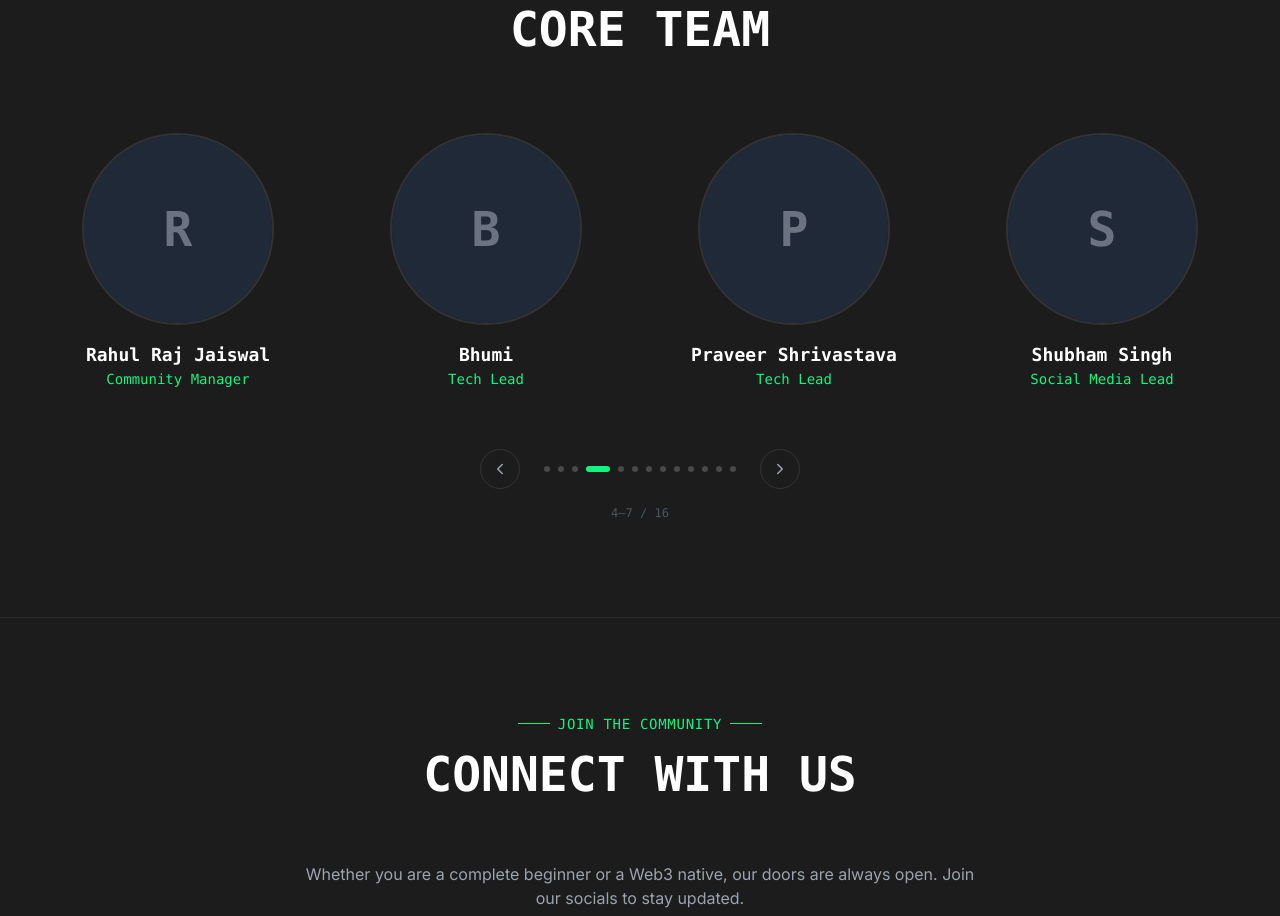
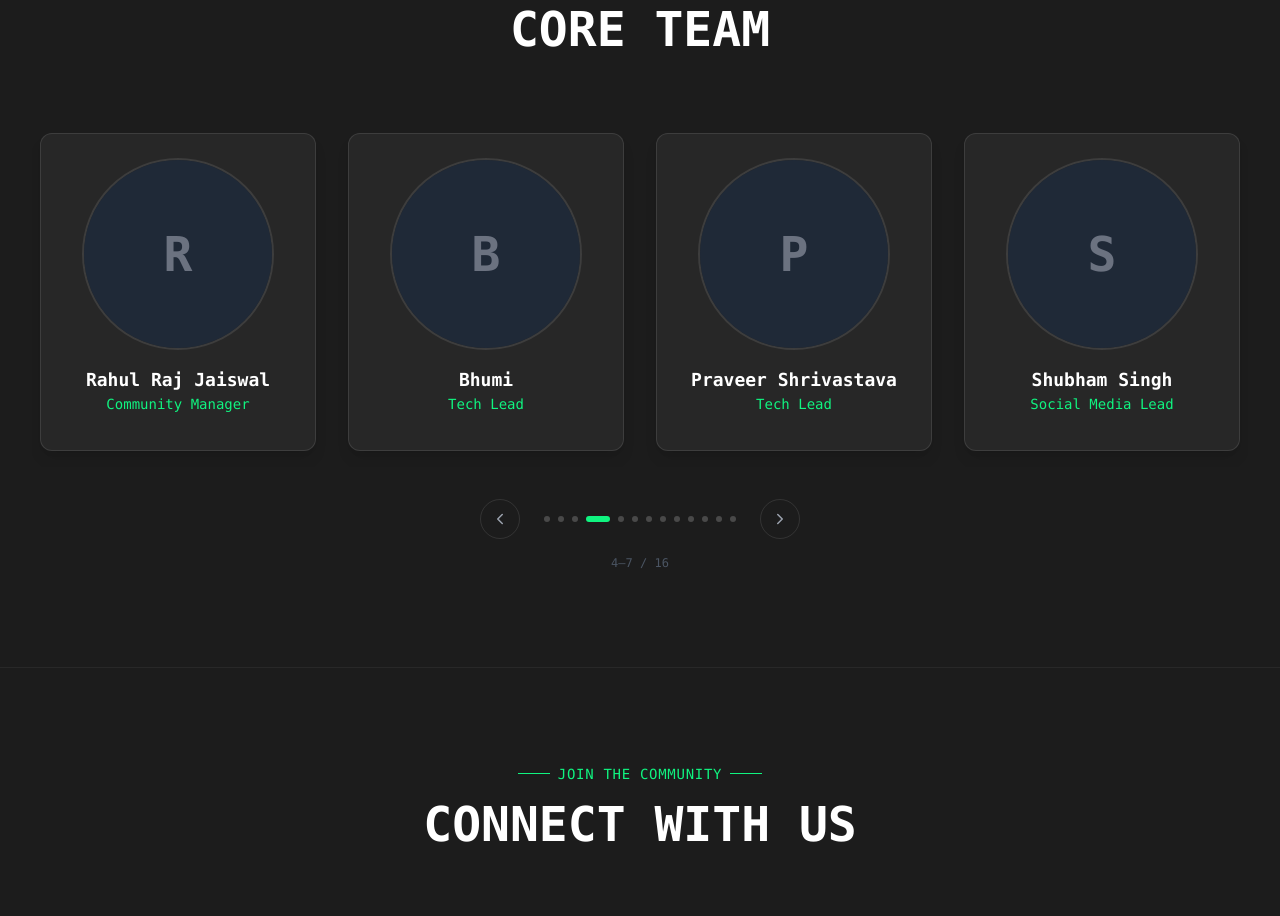
Before and after one commit to TrombokenduShiv/blockchain-club-cu.github.io, a Next.js app: page / in a window 1280 px wide. Shown: the part 4280-5196 px from the top of the page. Built offline with nearby package versions, Linux system fonts and the light colour scheme.

Commit message:
feat: implement interactive spotlight hover cards for events and team

```diff
--- a/app/components/sections/Events.tsx
+++ b/app/components/sections/Events.tsx
@@ -8,6 +8,7 @@ import Image from 'next/image';
 import { useTheme } from 'next-themes';
 import { useEffect, useState } from 'react';
 import confetti from 'canvas-confetti';
+import { SpotlightCard } from '../ui/SpotlightCard';
 
 export const Events = () => {
   const { theme } = useTheme();
@@ -86,9 +87,9 @@ export const Events = () => {
                 whileHover={{ y: -10, scale: 1.02 }}
                 viewport={{ once: true }}
                 transition={{ type: "spring", stiffness: 300, delay: idx * 0.1 }}
-                className="group relative border border-gray-200 dark:border-white/10 rounded-xl bg-gray-50 dark:bg-white/5 hover:border-emerald-500 dark:hover:border-[#10F480]/50 hover:bg-white dark:hover:bg-white/10 transition-colors duration-300 shadow-sm dark:shadow-none"
               >
-                <div className="p-6">
+                <SpotlightCard className="h-full">
+                  <div className="p-6 flex flex-col h-full">
                   <div className="flex justify-between items-start mb-4">
                     <div className="inline-flex items-center gap-2 px-3 py-1 rounded-full bg-[#10F480]/10 text-emerald-600 dark:text-[#10F480] text-xs font-mono">
                       <Calendar size={12} />
@@ -137,7 +138,8 @@ export const Events = () => {
                       REGISTER NOW
                     </motion.button>
                   </a>
-                </div>
+                  </div>
+                </SpotlightCard>
               </motion.div>
             ))}
           </div>
--- a/app/components/sections/Team.tsx
+++ b/app/components/sections/Team.tsx
@@ -5,6 +5,7 @@ import { motion, AnimatePresence } from 'framer-motion';
 import { Linkedin, Users, ChevronLeft, ChevronRight } from 'lucide-react';
 import { SectionHeader } from '../ui/SectionHeader';
 import { useState, useEffect, useCallback } from 'react';
+import { SpotlightCard } from '../ui/SpotlightCard';
 
 const CARDS_PER_PAGE = {
   sm: 1,
@@ -106,9 +107,9 @@ export const Team = () => {
                   className="flex gap-8 justify-center"
                 >
                   {visibleMembers.map((member) => (
-                    <div
+                    <SpotlightCard
                       key={member.id}
-                      className="w-full sm:w-[calc(50%-1rem)] lg:w-[calc(25%-1.5rem)] flex-shrink-0 group text-center"
+                      className="w-full sm:w-[calc(50%-1rem)] lg:w-[calc(25%-1.5rem)] flex-shrink-0 group text-center p-6 h-full flex flex-col"
                     >
                       {/* Avatar */}
                       <div className="relative w-48 h-48 mx-auto mb-4 rounded-full overflow-hidden border-2 border-black/10 dark:border-white/10 group-hover:border-[#10F480] transition-all duration-300">
@@ -151,7 +152,7 @@ export const Team = () => {
                           </a>
                         </div>
                       )}
-                    </div>
+                    </SpotlightCard>
                   ))}
                 </motion.div>
               </AnimatePresence>
--- /dev/null
+++ b/app/components/ui/SpotlightCard.tsx
@@ -0,0 +1,34 @@
+'use client';
+
+import { useRef, useState, MouseEvent } from 'react';
+
+export const SpotlightCard = ({ children, className = '' }: { children: React.ReactNode, className?: string }) => {
+  const divRef = useRef<HTMLDivElement>(null);
+  const [position, setPosition] = useState({ x: 0, y: 0 });
+  const [opacity, setOpacity] = useState(0);
+
+  const handleMouseMove = (e: MouseEvent<HTMLDivElement>) => {
+    if (!divRef.current) return;
+    const rect = divRef.current.getBoundingClientRect();
+    setPosition({ x: e.clientX - rect.left, y: e.clientY - rect.top });
+  };
+
+  return (
+    <div
+      ref={divRef}
+      onMouseMove={handleMouseMove}
+      onMouseEnter={() => setOpacity(1)}
+      onMouseLeave={() => setOpacity(0)}
+      className={`relative overflow-hidden rounded-xl border border-gray-200 dark:border-white/10 bg-white dark:bg-white/5 shadow-lg transition-transform duration-300 hover:scale-[1.01] ${className}`}
+    >
+      <div
+        className="pointer-events-none absolute -inset-px transition-opacity duration-300 z-0"
+        style={{
+          opacity,
+          background: `radial-gradient(600px circle at ${position.x}px ${position.y}px, rgba(16,244,128,0.16), transparent 40%)`,
+        }}
+      />
+      <div className="relative z-10 w-full h-full flex flex-col">{children}</div>
+    </div>
+  );
+};
```
